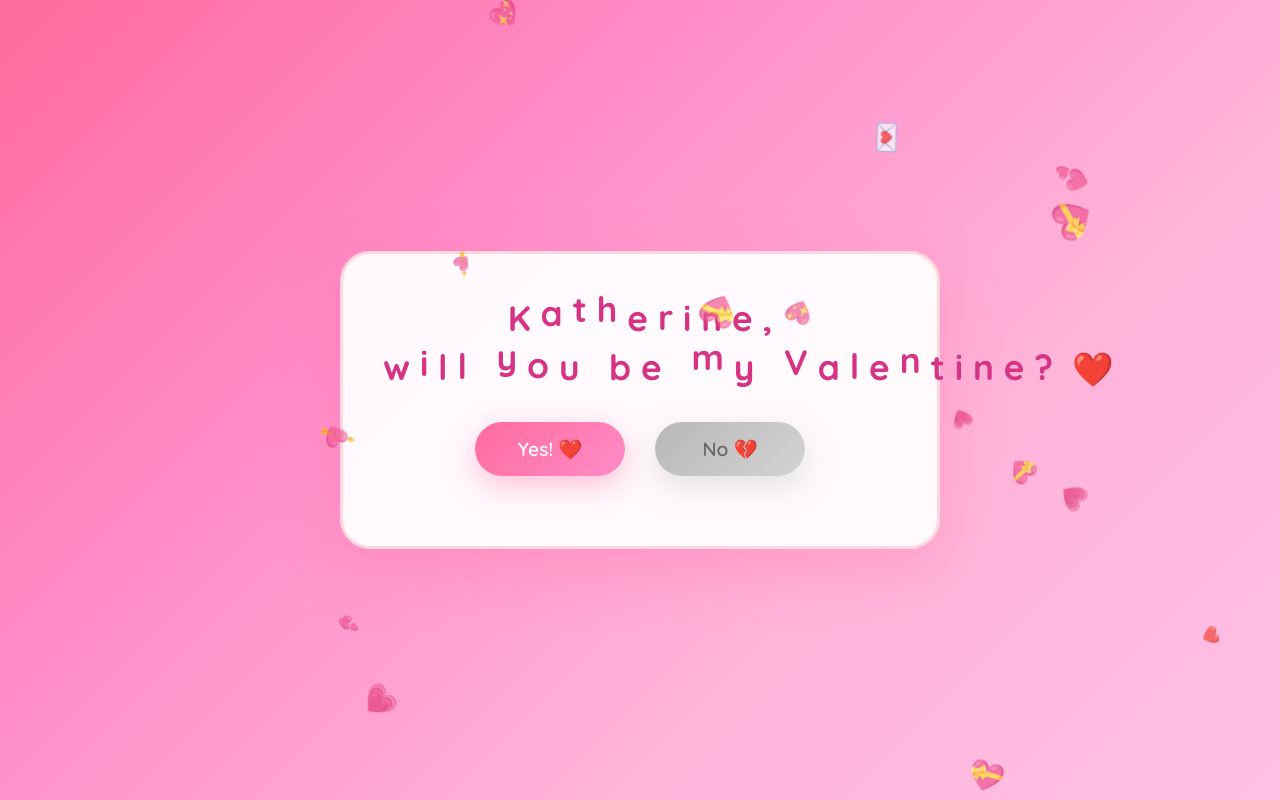
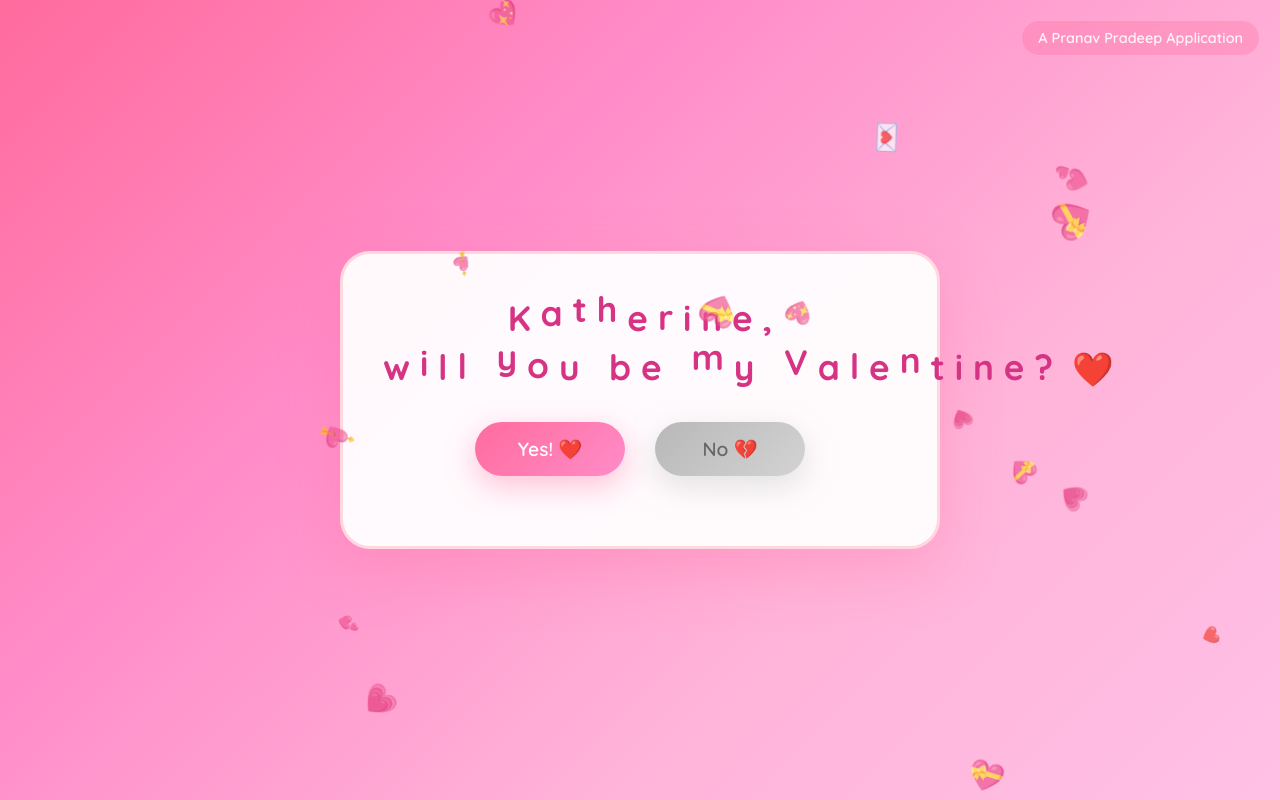
Before and after one commit to pranavp06/v, a website: page index.html in a window 1280 px wide. Drawn offline with Linux system fonts and the light colour scheme.

Commit message:
Fix Vercel configuration to serve static assets

```diff
--- a/index.html
+++ b/index.html
@@ -8,6 +8,7 @@
     <link href="https://fonts.googleapis.com/css2?family=Quicksand:wght@400;600;700&display=swap" rel="stylesheet">
 </head>
 <body>
+    <div class="app-credit">A Pranav Pradeep Application</div>
     <div class="container">
         <div class="hearts-container" id="heartsContainer"></div>
 
--- a/style.css
+++ b/style.css
@@ -13,6 +13,23 @@ body {
     align-items: center;
     overflow: hidden;
     position: relative;
+    margin: 0;
+    padding: 0;
+}
+
+.app-credit {
+    position: fixed;
+    top: 20px;
+    right: 20px;
+    color: rgba(255, 255, 255, 0.9);
+    font-size: 0.9rem;
+    font-weight: 600;
+    z-index: 100;
+    background: rgba(255, 107, 157, 0.3);
+    padding: 8px 16px;
+    border-radius: 20px;
+    backdrop-filter: blur(10px);
+    border: 1px solid rgba(255, 255, 255, 0.2);
 }
 
 .container {
```
Also changed, not shown: vercel.json.
